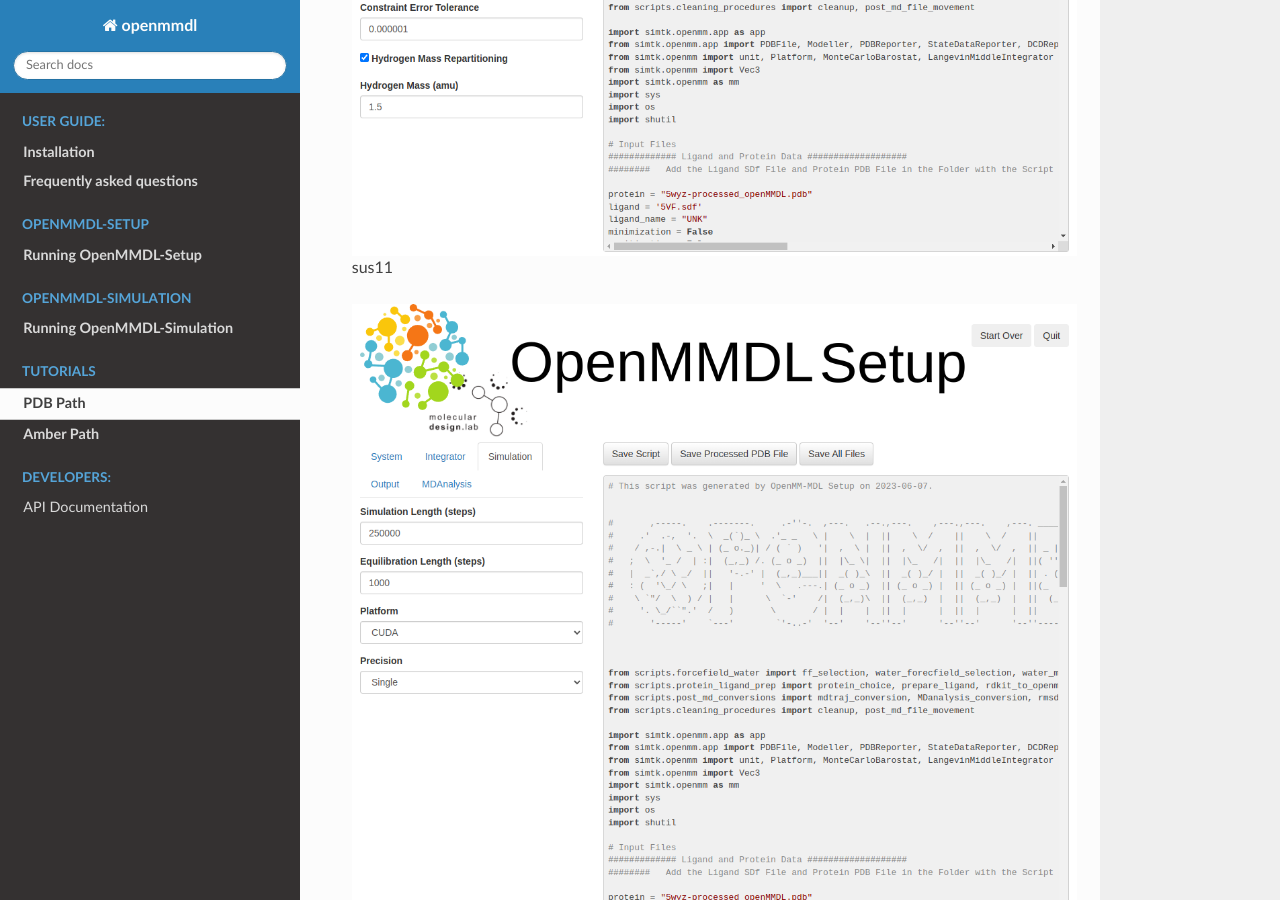
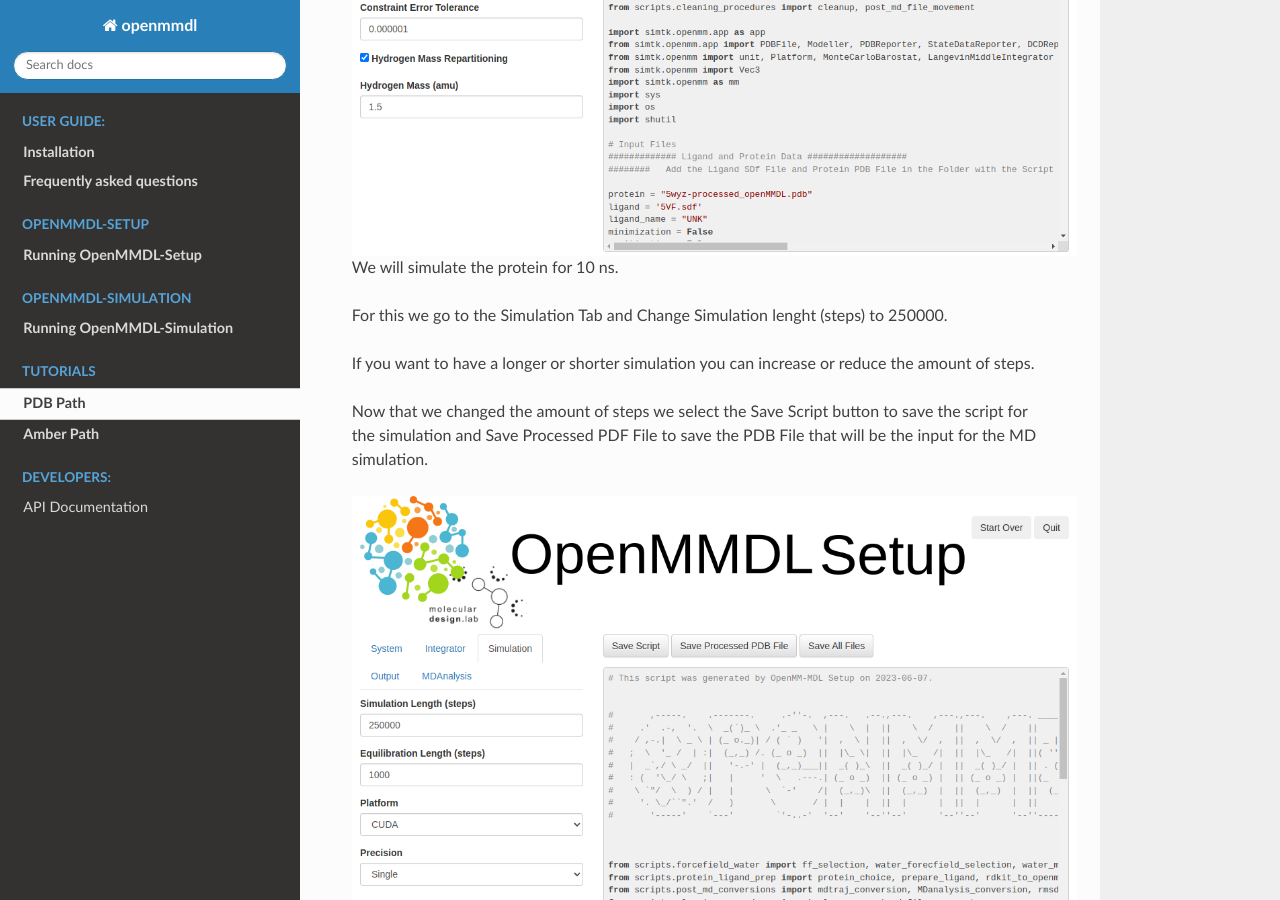
Before and after one commit to wolberlab/OpenMMDL, a Sphinx documentation site: the page built from docs/tutorial_pdb_path.rst, in a window 1280 px wide and 900 px high, scrolled down 7097 px. Built offline with Sphinx 7.4.7 and the Read the Docs theme 2.0.0, drawn with Linux system fonts in a browser that asks for light colours.

Commit message:
Update tutorial_pdb_path.rst

```diff
--- a/docs/tutorial_pdb_path.rst
+++ b/docs/tutorial_pdb_path.rst
@@ -127,7 +127,13 @@
    :figwidth: 725px
    :align: center
 
-sus11
+We will simulate the protein for 10 ns.
+
+For this we go to the Simulation Tab and Change Simulation lenght (steps) to 250000.
+
+If you want to have a longer or shorter simulation you can increase or reduce the amount of steps.
+
+Now that we changed the amount of steps we select the Save Script button to save the script for the simulation and Save Processed PDF File to save the PDB File that will be the input for the MD simulation.
 
 .. figure:: /_static/images/tutorials/PDB_Path/Simulationoptions2.png
    :figwidth: 725px
```
